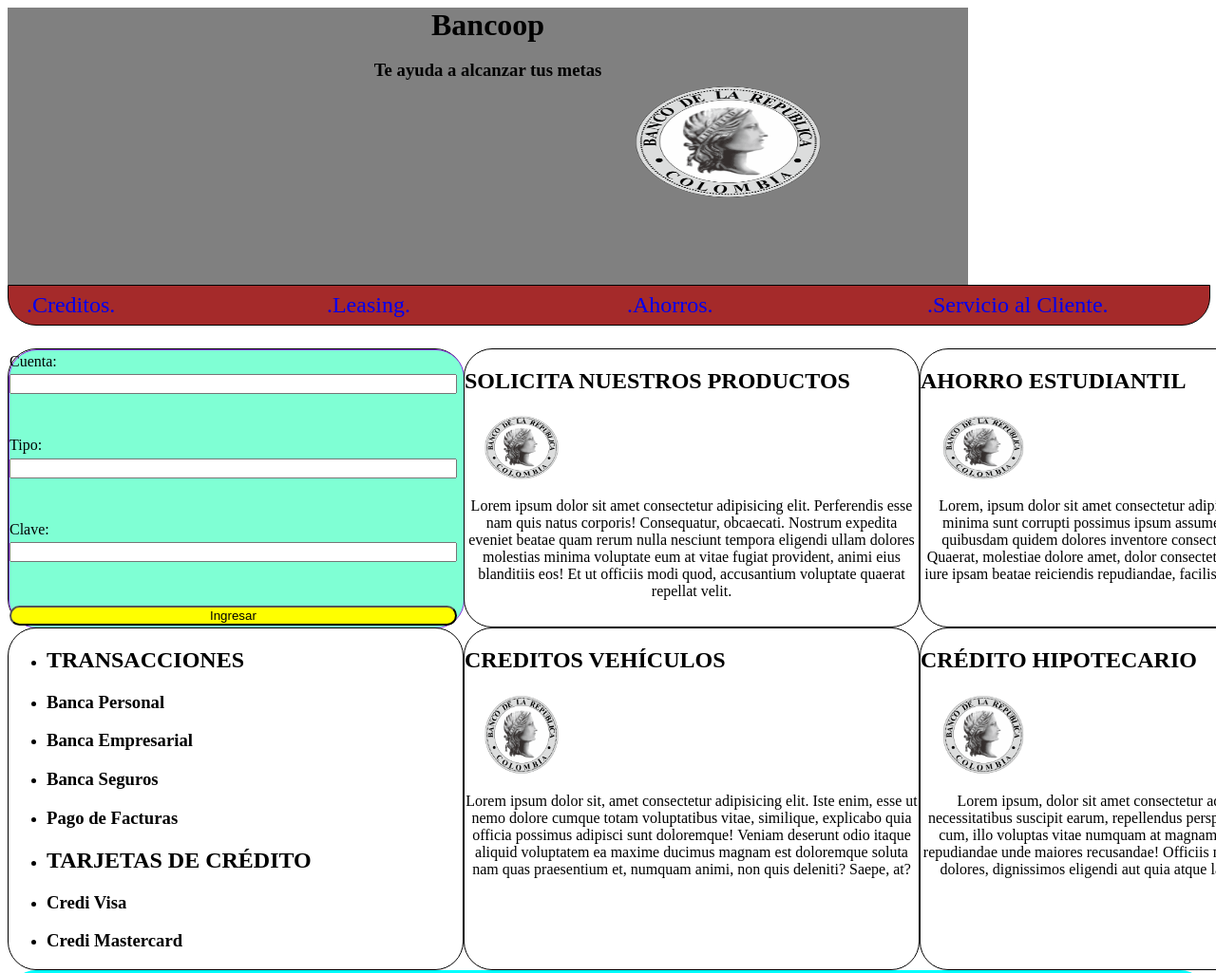
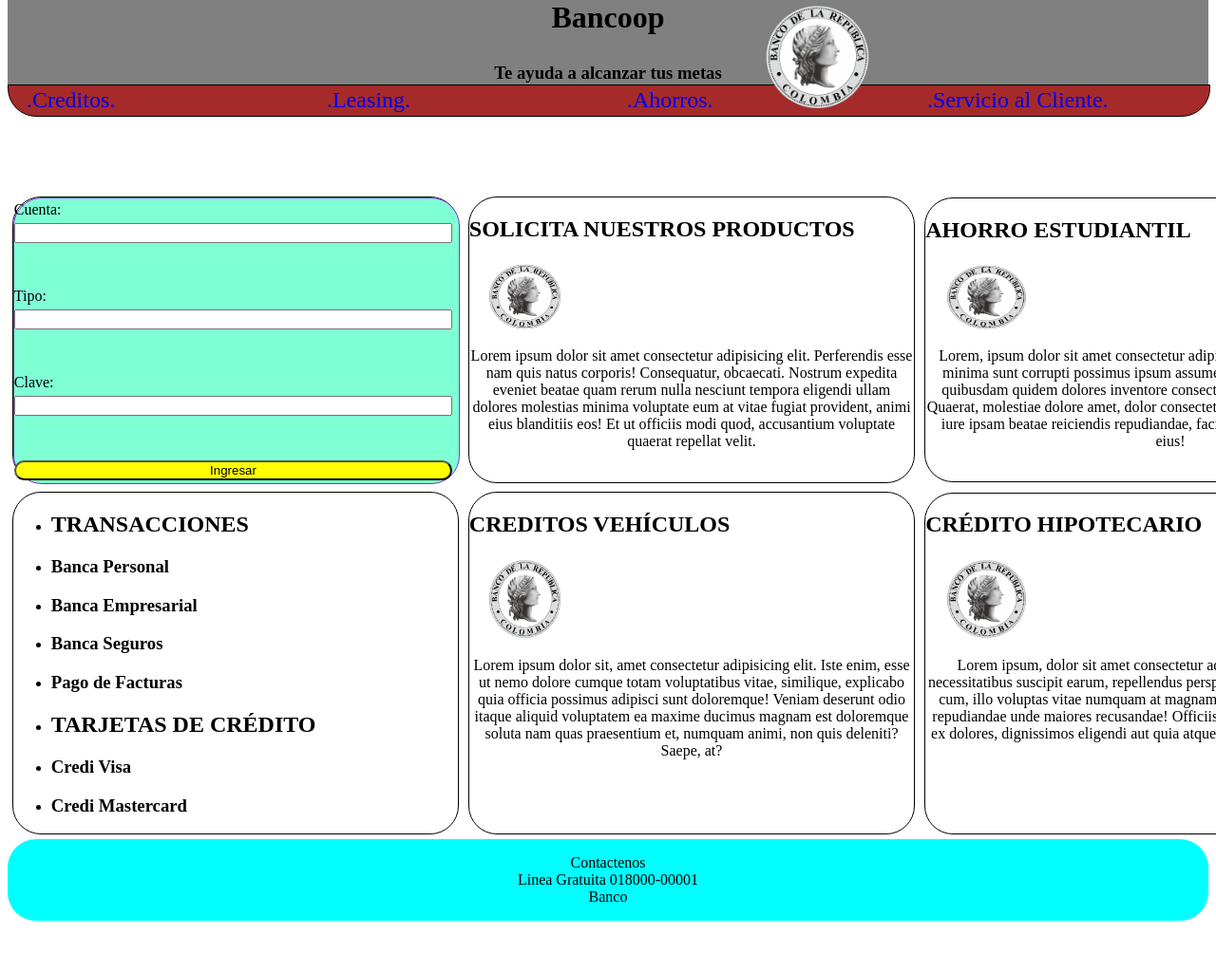
Before and after one commit to JhonArleyCastillo/Laboratorios-Web, a plain HTML site: page Laboratorio2/index.html in a window 1280 px wide. Shown: the top 1025 px of the page at 95% size. After the commit the page ends 978 px from the top, so only its background shows below. Drawn offline with Linux system fonts and the light colour scheme.

Commit message:
se añade margenes a los div-contend

```diff
--- a/Laboratorio2/styles.css
+++ b/Laboratorio2/styles.css
@@ -4,11 +4,10 @@
     /*nav styles*/
 
     .contenedor-h{
+        align-items: center;
         display: grid;
-        grid-template-columns: auto;
-        grid-template-areas: none;
-        height: 30%;
-        width: 100%;
+        border-radius: 30px;
+        width: auto;
     }
 
     .Nav{
@@ -19,9 +18,8 @@
         background-color: brown;
         border-radius: 0 0 30px 30px;
         border: 1px solid black;
-        margin-bottom: 0%;
-        margin-top: 0%;
         align-items: center;
+        margin-top: -1%;
         }
 
     .nav_link1, .nav_link2, .nav_link3, .nav_link4{
@@ -35,14 +33,10 @@
     }
 
     .titulo{
-            margin-left: 0%;
-            margin-right: 0%;
-            margin-top: 0%;
-            margin-bottom: 0%;
             background-color: grey;
             display: grid;
             text-align: center;
-            width: 80%;
+            height: 120%;
         }
 
     .title{
@@ -62,13 +56,12 @@
     /*stilos imagenes*/
 
     .img1{
-        width: 30%;
-        height: 60%;
-        margin-top: 0%;
-        margin-right: 0%;
+        max-width: 15%;
+        max-height: 15%;
         margin-left: 60%;
-
+        align-items: center;
         display: grid;
+        position: absolute;
     }
 
     .img2{
@@ -126,9 +119,12 @@ input{
     .column1, .column2, .column3, .column4, .column5, .column6{
         border: 1px solid black;
         border-radius: 30px;
+        margin: 1%;
     }
 
-
+    .columns{
+        margin-top: 5%;
+    }
 
 
 
```
